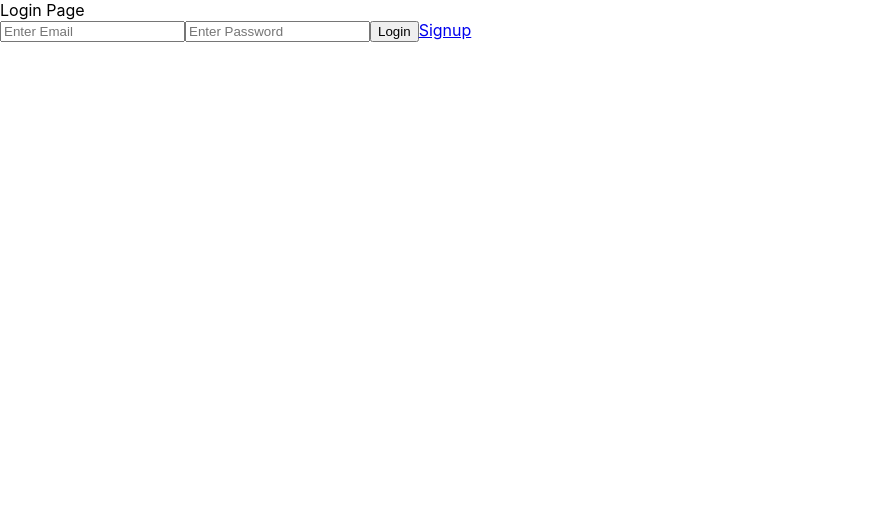
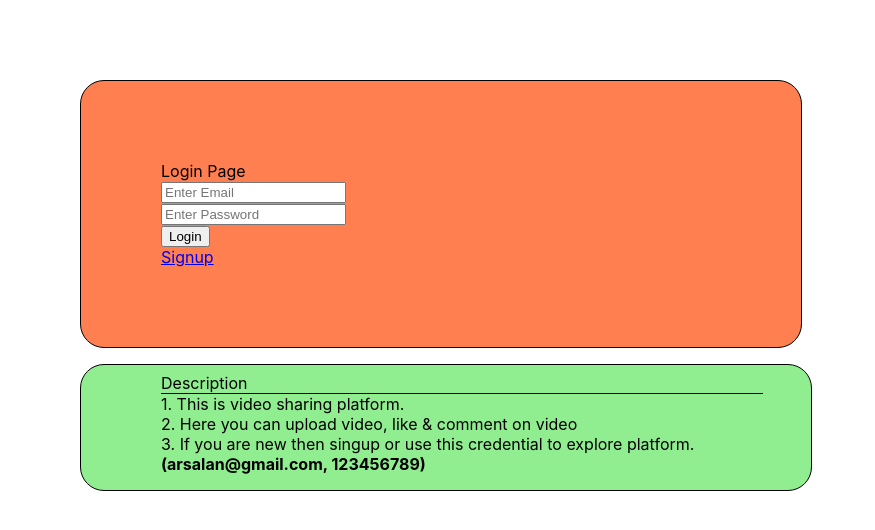
Before and after one commit to arsalanhub/CipherSchools, a React (Create React App) app in the folder client/: page / in a window 1280 px wide. Shown: the top 530 px of the page, without its empty margins (0-875 px from the left). Built offline with nearby package versions, Linux system fonts and the light colour scheme.

Commit message:
Login & Signup Design

```diff
--- a/client/src/App.css
+++ b/client/src/App.css
@@ -106,6 +106,32 @@
   border: 1px solid;
 }
 
+.loginSignupWrapper {
+  background-color: coral;
+  border: 1px solid;
+  border-radius: 1.5rem;
+  padding-left: 5rem;
+  padding-top: 5rem;
+  margin-top: 5rem;
+  padding-bottom: 5rem;
+  width: 50%;
+  margin-left: 5rem;
+}
+
+.description {
+  background-color: lightgreen;
+  border: 1px solid;
+  border-radius: 1.5rem;
+  padding-left: 5rem;
+  padding-right: 3rem;
+  padding-top: 0.5rem;
+  width: 47%;
+  margin-left: 5rem;
+  margin-top: 1rem;
+  border-bottom: 1px sol;
+  padding-bottom: 1rem;
+}
+
 @media only screen and (max-width: 1149px) {
   .videoCommentsWrapper {
     display: flex;
--- a/client/src/pages/LoginSignupPage.js
+++ b/client/src/pages/LoginSignupPage.js
@@ -39,7 +39,9 @@
   }, []);
   return (
     <>
+      <div className="loginSignupWrapper">
         <div>{loginSignUpText(isLogInPage)} Page</div>
+        <div>
           {!isLogInPage && (
             <input
               type="name"
@@ -47,22 +49,36 @@
               onChange={(e) => setName(e.target.value)}
             />
           )}
+        </div>
+        <div>
           <input
             type="email"
             placeholder="Enter Email"
             onChange={(e) => setEmail(e.target.value)}
           />
+        </div>
+        <div>
           <input
             type="password"
             placeholder="Enter Password"
             onChange={(e) => setPassword(e.target.value)}
           />
+        </div>
         <button onClick={() => clickHandler()}>
           {loginSignUpText(isLogInPage)}
         </button>
+        <div>
           <a href="#" onClick={() => setIsLogInPage(!isLogInPage)}>
             {loginSignUpText(!isLogInPage)}
           </a>
+        </div>
+      </div>
+      <div className="description">
+        <div style={{ borderBottom: "1px solid" }}>Description</div>
+        <div>1. This is video sharing platform.</div>
+        <div>2. Here you can upload video, like & comment on video</div>
+        <div>3. If you are new then singup or use this credential to explore platform. <span style={{ fontWeight: "700" }}>(arsalan@gmail.com, 123456789)</span></div>
+      </div>
     </>
   );
 }
```
Lines whose indentation alone changed are shown as unchanged.
